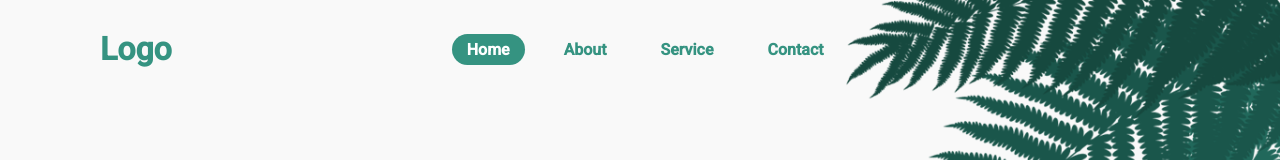
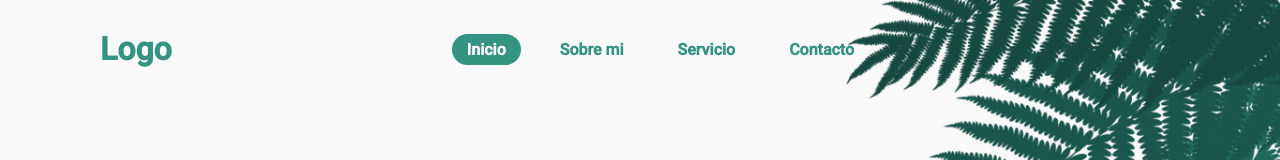
Before and after one commit to VladimirGonzalez/Parallax-Hero-Web, a plain HTML site: page index.html in a window 1280 px wide. Shown: the top 160 px of the page. Drawn offline with Linux system fonts and the light colour scheme.

Commit message:
traduccion del navbar

```diff
--- a/index.html
+++ b/index.html
@@ -11,10 +11,10 @@
 <header>
 <h2 class="logo">Logo</h2>
 <nav class="navigation">
-<a href="#" class="active">Home</a>
-<a href="#">About</a>
-<a href="#">Service</a>
-<a href="#">Contact</a>
+<a href="#" class="active">Inicio</a>
+<a href="#">Sobre mi</a>
+<a href="#">Servicio</a>
+<a href="#">Contacto</a>
 </nav>
 </header>
 <section class="parallax">
```
